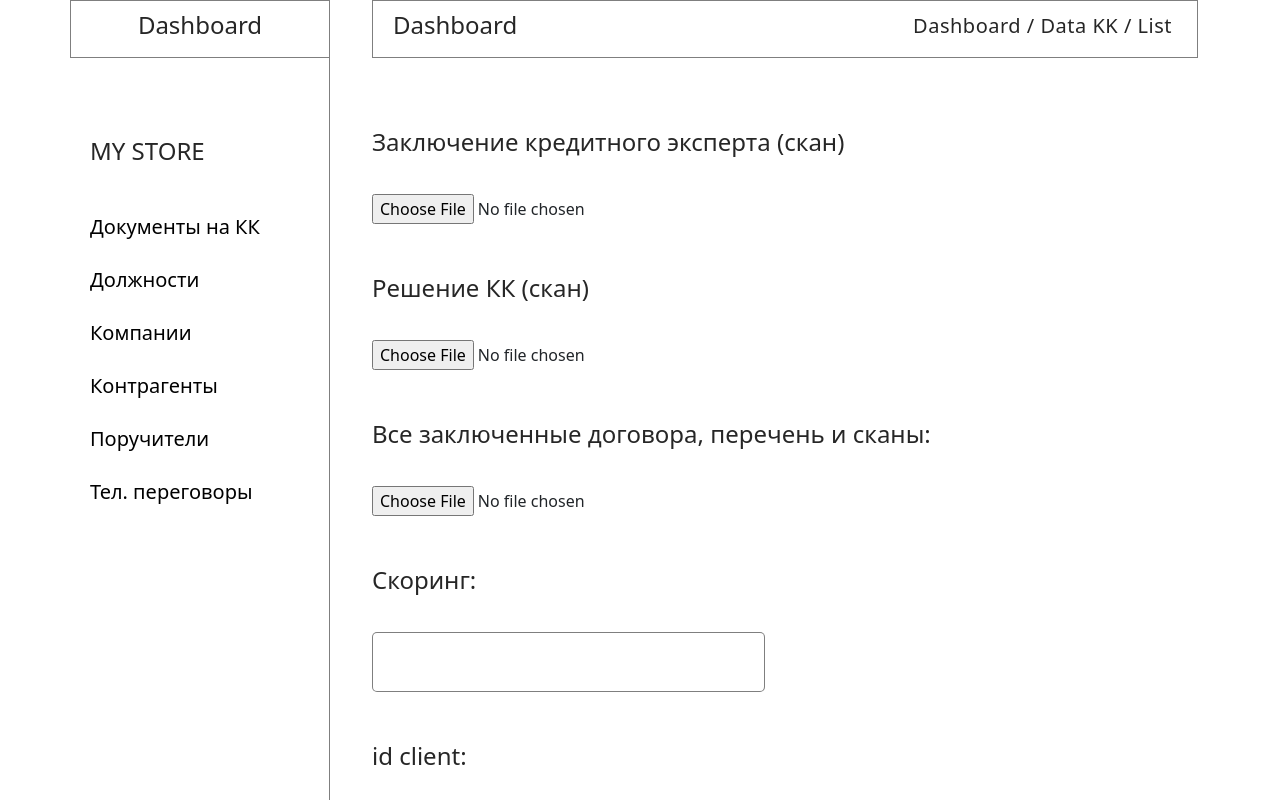
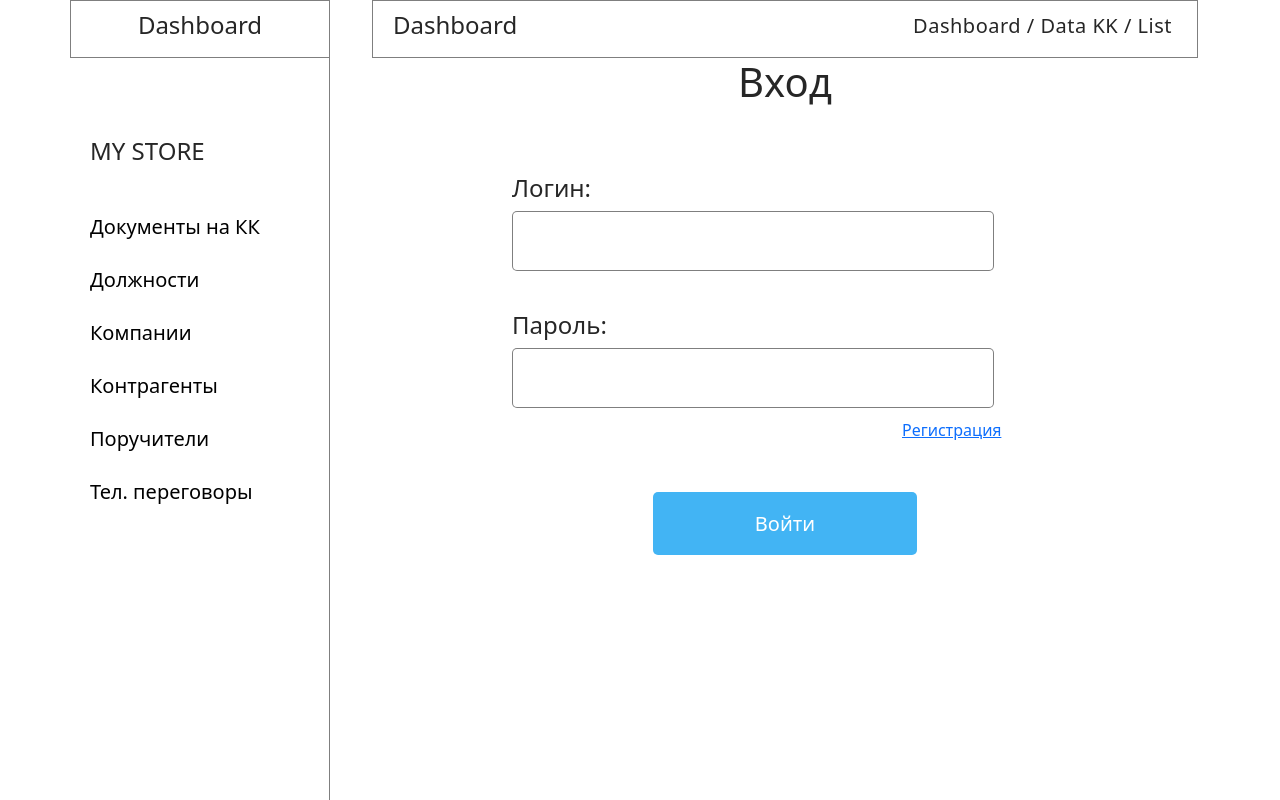
Before and after one commit to AidanaTur7777/srm, a React (Create React App) app: page /login in a window 1280 px wide. Shown: the top 800 px of the page. Built offline with nearby package versions, Linux system fonts and the light colour scheme.

Commit message:
regist and lofin pages

```diff
--- a/src/App.js
+++ b/src/App.js
@@ -1,5 +1,5 @@
 import React from "react";
-import Sidebar from "./components/SideBar/Sidebar";
+import Sidebar from "./components/Sidebar/Sidebar";
 import "antd/dist/antd.min.css";
 import Navbar from "./components/Navbar/Navbar";
 import { BrowserRouter } from "react-router-dom";
--- a/src/pages/Conversations/Conversations.jsx
+++ b/src/pages/Conversations/Conversations.jsx
@@ -1,4 +1,4 @@
-import React, { useState } from "react";
+import React from "react";
 import GlobalSvgSelector from "../../assets/icons/GlobalSvgSelector";
 import Button from "../../components/Button/Button";
 import Input from "../../components/Input/Input";
--- /dev/null
+++ b/src/pages/Login/Login.jsx
@@ -0,0 +1,28 @@
+import React from 'react'
+import cl from './Login.module.scss'
+
+const Login = () => {
+  return (
+    <div className={cl.login_page}>
+      <div className={cl.title}>
+        <h1>Вход</h1>
+      </div>
+      <div className={cl.login}>
+        <h4 className={cl.login_title}>Логин:</h4>
+        <input type="text" className={cl.input} />
+      </div>
+      <div className={cl.password}>
+        <h4 className={cl.password_title}>Пароль:</h4>
+        <input type="password" className={cl.input} />
+      </div>
+      <div className={cl.link}>
+        <a href="/registration">Регистрация</a>
+      </div>
+      <div className="d-flex justify-content-center">
+        <button className={cl.button}>Войти</button>
+      </div>
+    </div>
+  )
+}
+
+export default Login
--- /dev/null
+++ b/src/pages/Login/Login.module.scss
@@ -0,0 +1,39 @@
+.title {
+  display: flex;
+  justify-content: center;
+}
+
+.login_page {
+}
+
+.input {
+  width: 482px;
+  height: 60px;
+  border: 1px solid rgba(0, 0, 0, 0.5);
+  border-radius: 5px;
+  left: 523px;
+  top: 359px;
+}
+
+.login {
+  padding: 60px 0px 0px 140px;
+}
+.password {
+  padding: 40px 0px 0px 140px;
+}
+.button {
+  width: 264px;
+  height: 63px;
+  left: 445px;
+  top: 1094px;
+  background: #42b4f4;
+  border-radius: 5px;
+  font-size: 20px;
+  line-height: 23px;
+  color: #ffffff;
+  border: none;
+  margin-top: 50px;
+}
+.link {
+  padding: 10px 0px 0px 530px;
+}
--- /dev/null
+++ b/src/pages/Registration/Registration.jsx
@@ -0,0 +1,47 @@
+import React from 'react'
+import cl from './registration.module.scss'
+
+const Login = () => {
+  return (
+    <div className={cl.login_page}>
+      <div className={cl.title}>
+        <h1>Вход</h1>
+      </div>
+      <div className={cl.password}>
+        <h4 className={cl.password_title}>ФИО:</h4>
+        <input type="text" className={cl.input} />
+      </div>
+      <div className={cl.password}>
+        <h4 className={cl.password_title}>Номер телефона:</h4>
+        <input type="text" className={cl.input} />
+      </div>
+      <div className={cl.select}>
+        <h4 className={cl.password_title}>Должность:</h4>
+        <select id={cl.counterparties__accor}>
+          <option value="Выбрать">Выбрать</option>
+        </select>
+      </div>
+
+      <div className={cl.login}>
+        <h4 className={cl.login_title}>Логин:</h4>
+        <input type="text" className={cl.input} />
+      </div>
+      <div className={cl.password}>
+        <h4 className={cl.password_title}>Пароль:</h4>
+        <input type="password" className={cl.input} />
+      </div>
+      <div className={cl.password}>
+        <h4 className={cl.password_title}>Подтвердить пароль:</h4>
+        <input type="password" className={cl.input} />
+      </div>
+      <div className={cl.link}>
+        <a href="/login">Войти</a>
+      </div>
+      <div className="d-flex justify-content-center">
+        <button className={cl.button}>Регистрация</button>
+      </div>
+    </div>
+  )
+}
+
+export default Login
--- /dev/null
+++ b/src/pages/Registration/registration.module.scss
@@ -0,0 +1,47 @@
+.title {
+  display: flex;
+  justify-content: center;
+}
+
+.login_page {
+}
+
+.input {
+  width: 393px;
+  height: 60px;
+  border: 1px solid rgba(0, 0, 0, 0.5);
+  border-radius: 5px;
+  left: 523px;
+  top: 359px;
+}
+
+.login,
+.select {
+  padding: 60px 0px 0px 140px;
+}
+.password {
+  padding: 40px 0px 0px 140px;
+}
+.button {
+  width: 264px;
+  height: 63px;
+  left: 445px;
+  top: 1094px;
+  background: #42b4f4;
+  border-radius: 5px;
+  font-size: 20px;
+  line-height: 23px;
+  color: #ffffff;
+  border: none;
+  margin-top: 50px;
+}
+.link {
+  padding: 10px 0px 0px 490px;
+}
+
+#counterparties__accor {
+  width: 393px;
+  height: 60px;
+  border: 1px solid rgba(0, 0, 0, 0.5);
+  border-radius: 5px;
+}
--- a/src/routes/routes.js
+++ b/src/routes/routes.js
@@ -5,7 +5,8 @@ import Positions from "../pages/Positions/Positions";
 import Recipients from "../pages/Recipients/Recipients";
 import Conversations from "../pages/Conversations/Conversations"
 import { Routes, Route } from "react-router-dom";
-
+import Login from "../pages/Login/Login";
+import Registration from "../pages/Registration/Registration";
 
 export const PrivateRoutes = () => {
   return (
@@ -17,6 +18,8 @@ export const PrivateRoutes = () => {
       <Route path="/recipients" element={<Recipients />} />
       <Route path="/conversations" element={<Conversations/>} />
       <Route path="/*" element={<Documents />} />
+      <Route path="/login" element={<Login />} />
+      <Route path="/registration" element={<Registration />} />
     </Routes>
   );
 };
```
